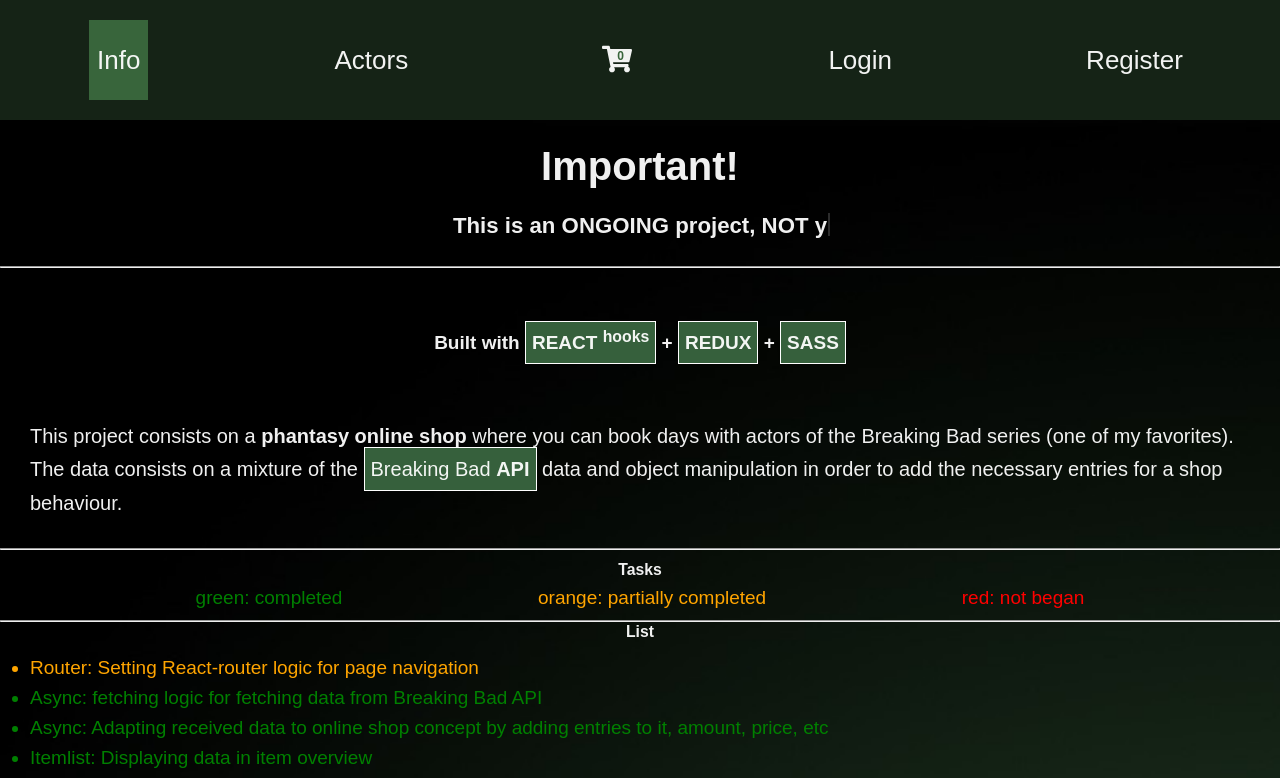
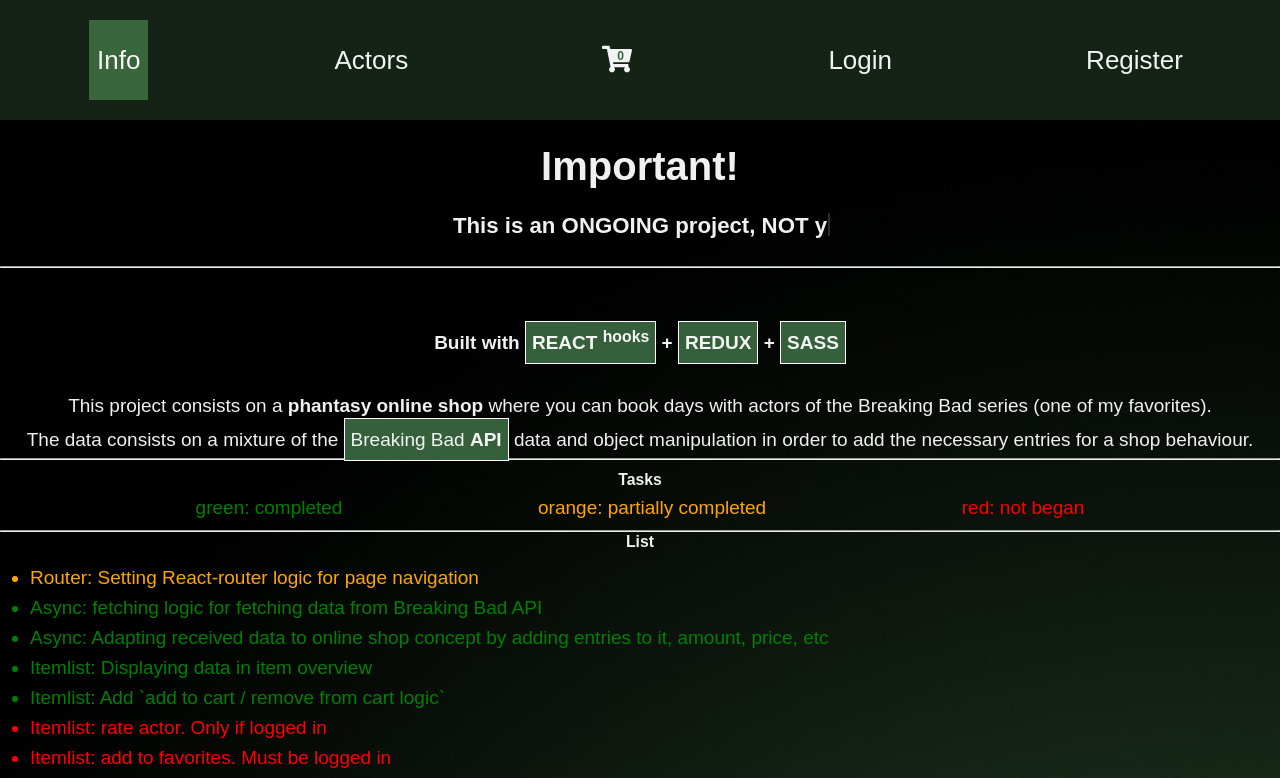
Before and after one commit to hugCarvalho/phantasy-shop_redux, a React (Create React App) app: page / in a window 1280 px wide. Shown: the top 778 px of the page. Built offline with nearby package versions, Linux system fonts and the light colour scheme.

Commit message:
Home: refactor JS and CSS

```diff
--- a/src/pages/Home/Home.js
+++ b/src/pages/Home/Home.js
@@ -2,12 +2,13 @@ import React from "react";
 import { listOfTasks } from "./listOfTasks";
 import "./Home.scss";
 
+//TODO: move fns to separate file
+//FNS
 const taskStatus = (status) => {
   if (status === true) return { color: "green" };
   else if (!status) return { color: "red" };
   else return { color: "orange" };
 };
-
 //Computation for report
 const calcCategories = (list) => {
   const firstWordOfEachTitle = list.map((item) => item.title.split(" ")[0]);
@@ -23,6 +24,7 @@ const calcCategories = (list) => {
 const calcCompleted = (list) => list.filter((item) => item.completed).length;
 const calcCompletedPercent = (list) =>
   Math.round((calcCompleted(list) * 100) / list.length);
+//-FNS END-//
 
 const ongoingText = `This is an ONGOING project, NOT yet optimized for mobile.`;
 //Some features are still being added
@@ -34,7 +36,9 @@ function Home() {
   });
 
   React.useEffect(() => {
-    if (index === ongoingText.length) return;
+    if (index === ongoingText.length) {
+      return;
+    }
 
     const delay = setTimeout(() => {
       setContent({ content: content + ongoingText[index], cursor: index + 1 });
@@ -49,7 +53,6 @@ function Home() {
     <div className="Home">
       <article>
         <h1>Important!</h1>
-
         <h3 className="typing">
           {" "}
           <span>{content}</span>
@@ -66,7 +69,8 @@ function Home() {
             <span className="bb-style">SASS</span>
           </strong>
         </article>
-        <article className="left">
+
+        <article>
           <p>
             This project consists on a <b>phantasy online shop</b> where you can book days
             with actors of the Breaking Bad series (one of my favorites).
@@ -82,8 +86,8 @@ function Home() {
           </p>
         </article>
       </article>
+      <hr></hr>
 
-      <hr></hr>
       <div className="legend">
         <h5>Tasks</h5>
         <div className="wrapper">
@@ -93,6 +97,7 @@ function Home() {
         </div>
       </div>
       <hr></hr>
+
       <section className="list">
         <h5>List</h5>
         <ul>
@@ -103,6 +108,7 @@ function Home() {
           ))}
         </ul>
       </section>
+
       <section className="statistics">
         <h5>Report</h5>
         <p>{`There are a total of ${listOfTasks.length} tasks, from which ${calcCompleted(
--- a/src/pages/Home/Home.scss
+++ b/src/pages/Home/Home.scss
@@ -1,7 +1,6 @@
 .Home {
   background-color: #0b150d;
   background-image: url("../../img/bb_02.jpg");
-
   background-attachment: scroll;
   background-repeat: repeat-y;
   background-size: cover;
@@ -94,7 +93,3 @@
     font-size: 2.2rem;
   }
 }
-
-.left {
-  text-align: left;
-}
```
